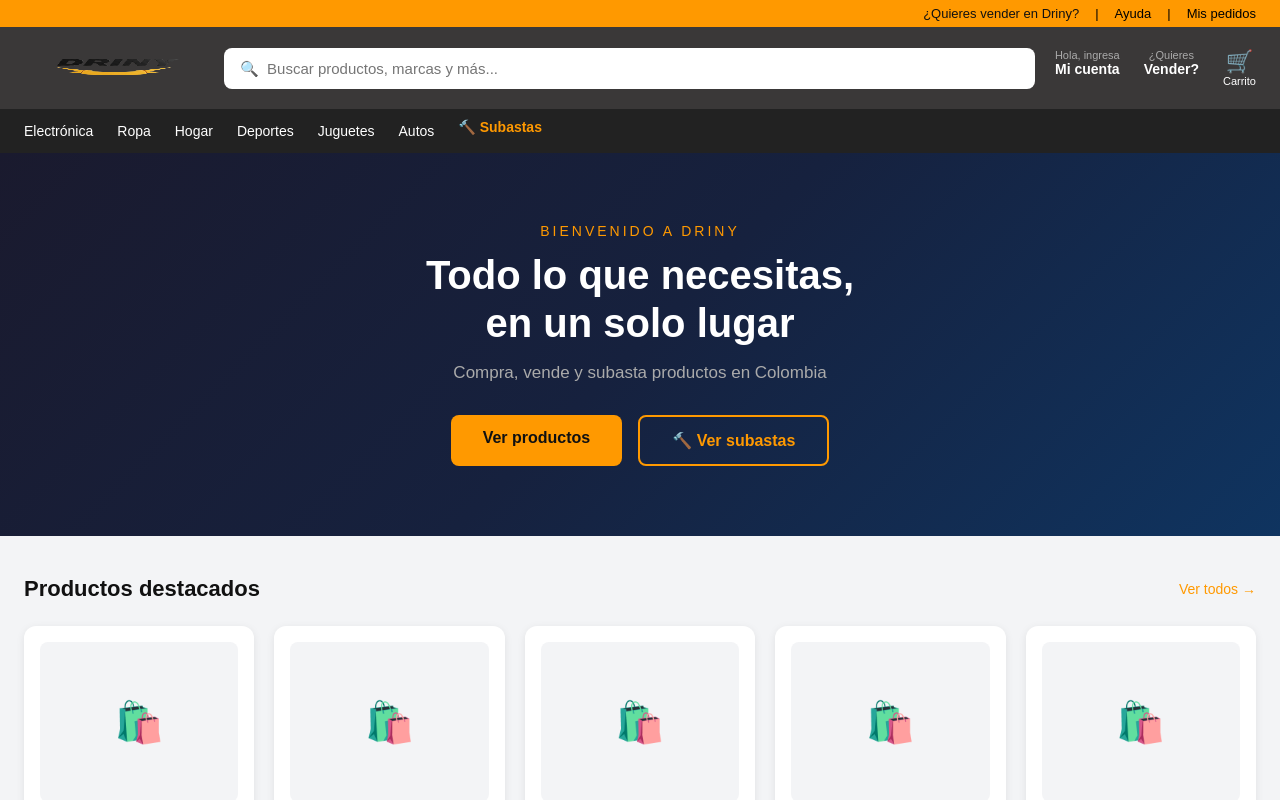
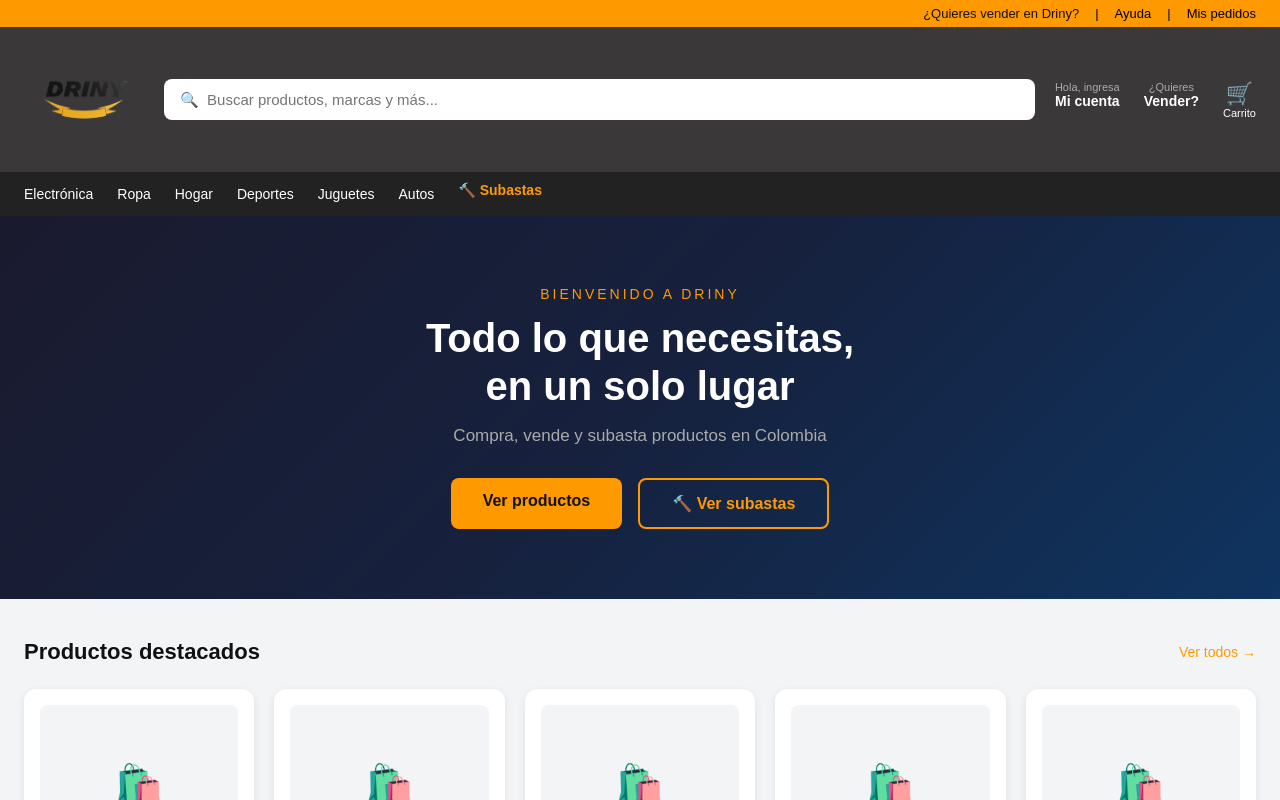
Before and after one commit to profast12/driny, a Next.js app: page / in a window 1280 px wide. Shown: the top 800 px of the page. Built offline with nearby package versions, Linux system fonts and the light colour scheme.

Commit message:
Tamaño Logo

```diff
--- a/app/page.tsx
+++ b/app/page.tsx
@@ -91,8 +91,10 @@
   <Image
     src="/logo.png"
     alt="Driny"
-    width={180}
-    height={50}
+    width={120}
+    height={120}
+    style={{ height: 'auto' }}
+
   />
 </a>
 
```
